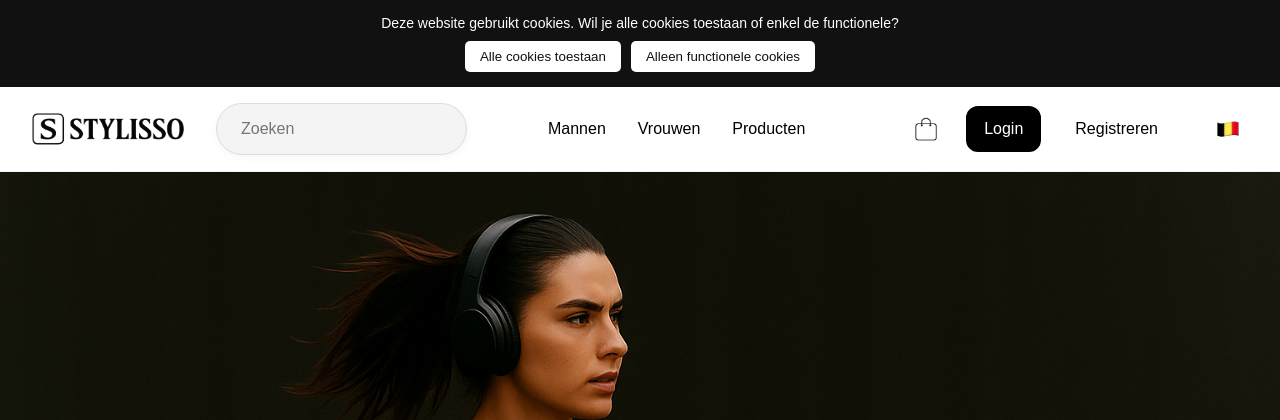
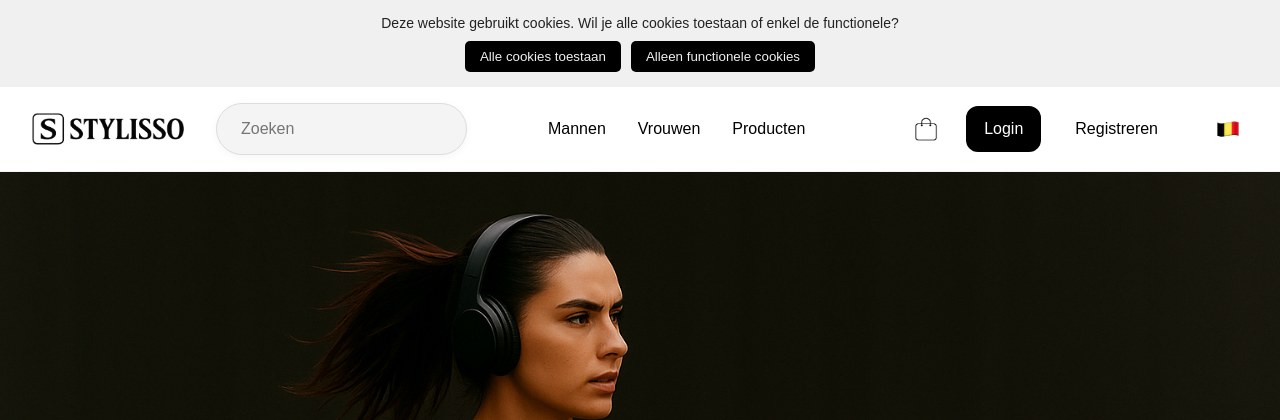
Before and after one commit to danirodeyns/stylisso-site, a PHP site: page / in a window 1280 px wide. Shown: the top 420 px of the page. Run offline with PHP 8.4, Linux system fonts and the light colour scheme.

Commit message:
Cookies goedkeuren

```diff
--- a/style.css
+++ b/style.css
@@ -193,8 +193,8 @@ footer {
   top: 0;
   left: 0;
   width: 100%;
-  background: #111;
-  color: #fff;
+  background: #f0f0f0;
+  color: #222;
   text-align: center;
   padding: 15px;
   z-index: 9999;
@@ -212,8 +212,8 @@ footer {
 }
 
 .cookie-buttons button {
-  background: #fff;
-  color: #111;
+  background: #000;
+  color: #f0f0f0;
   border: none;
   padding: 8px 15px;
   cursor: pointer;
@@ -222,7 +222,7 @@ footer {
 }
 
 .cookie-buttons button:hover {
-  background: #ddd;
+  background: #444;
 }
 
 /* Zoekbalk */
@@ -1532,6 +1532,20 @@ input[type="number"] {
     color: #fff;
   }
 
+  .cookie-banner {
+    background: #111;
+    color: #fff;
+  }
+
+  .cookie-buttons button {
+    background: #fff;
+    color: #111;
+  }
+
+  .cookie-buttons button:hover {
+    background: #ddd;
+  }
+
  .search-bar {
     background: #222;
     border: 1px solid #444;
```
